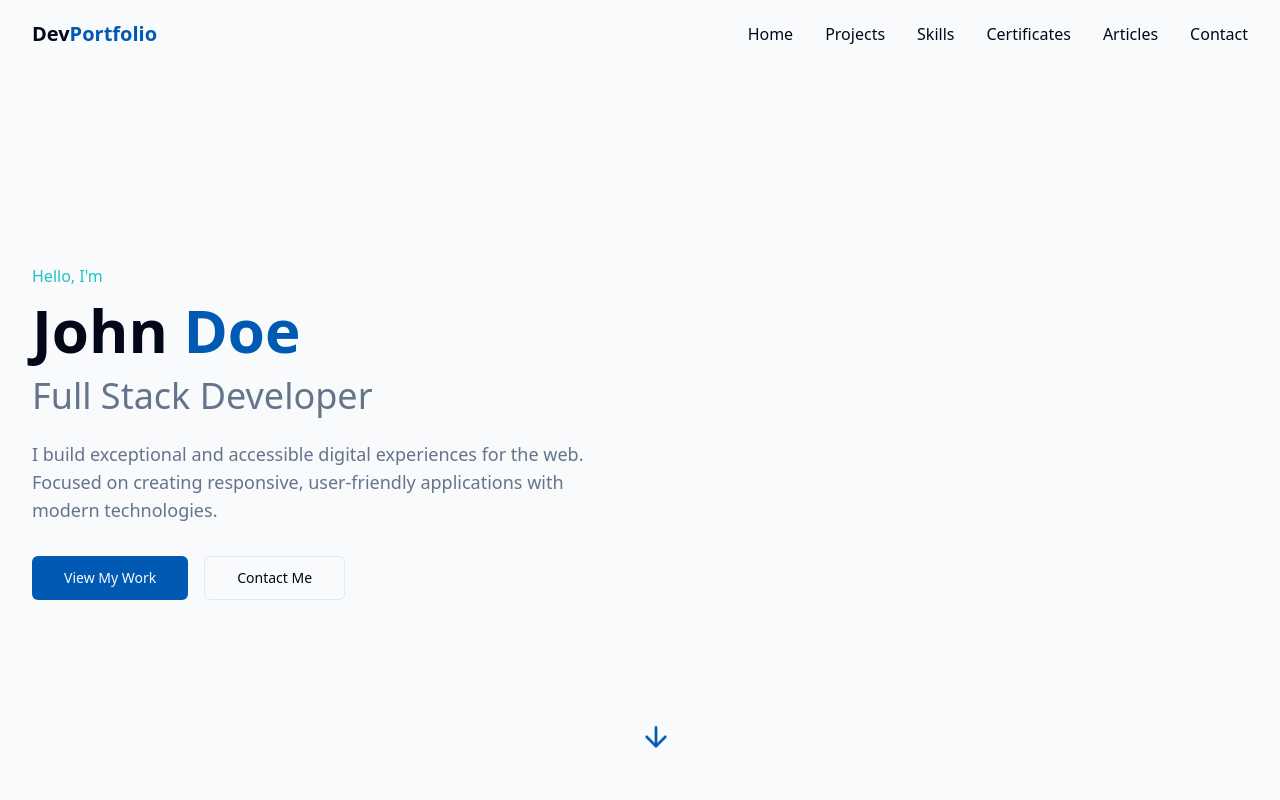
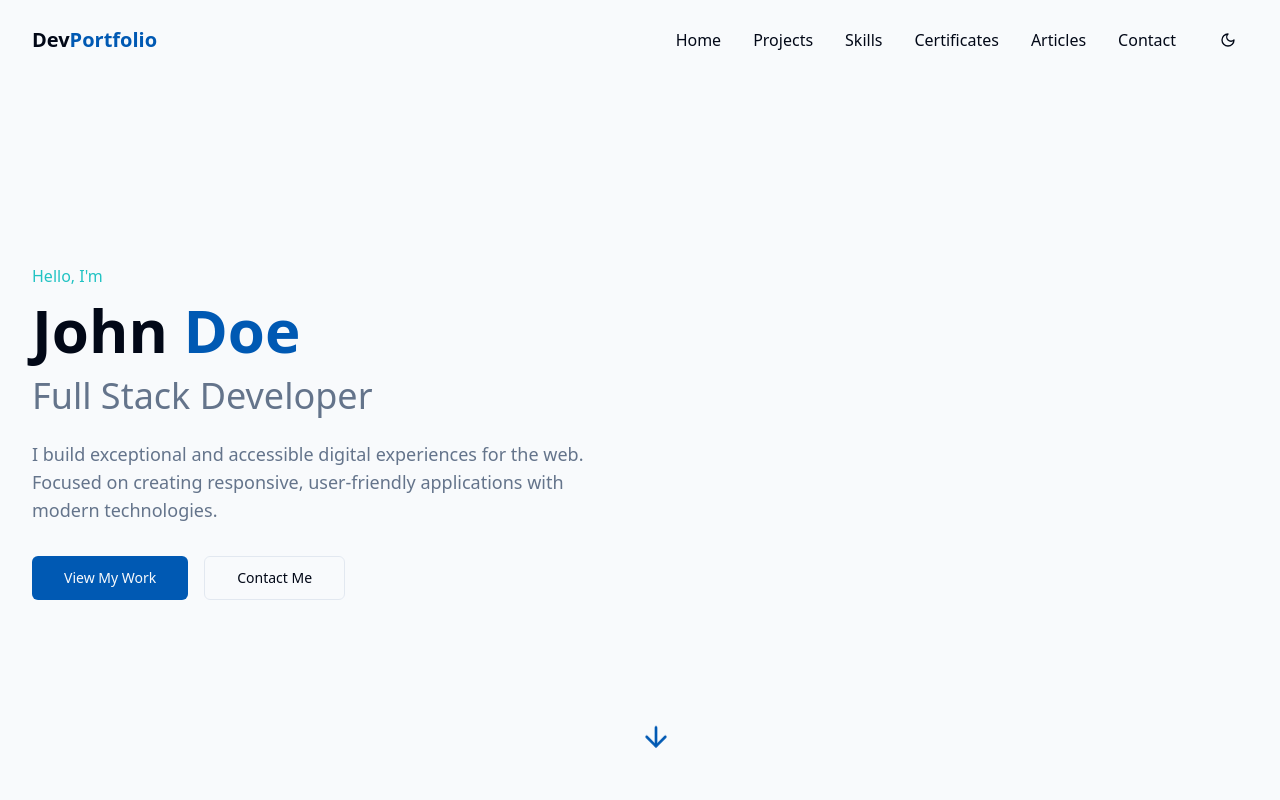
Before and after one commit to Ahmed-iCode/My-Portfolio, a React (Vite) app: page / in a window 1280 px wide. Shown: the top 800 px of the page. Built offline with nearby package versions, Linux system fonts and the light colour scheme.

Commit message:
Add dark mode icon
Add a dark mode icon to the UI.

```diff
--- a/src/components/Navbar.tsx
+++ b/src/components/Navbar.tsx
@@ -3,6 +3,7 @@ import React, { useState, useEffect } from 'react';
 import { Menu, X } from 'lucide-react';
 import { Button } from '@/components/ui/button';
 import { cn } from '@/lib/utils';
+import ThemeToggle from './ThemeToggle';
 
 const Navbar = () => {
   const [isOpen, setIsOpen] = useState(false);
@@ -43,7 +44,7 @@ const Navbar = () => {
         </a>
 
         {/* Desktop Nav */}
-        <nav className="hidden md:flex space-x-8">
+        <nav className="hidden md:flex items-center space-x-8">
           {navLinks.map((link, index) => (
             <a
               key={index}
@@ -53,17 +54,20 @@ const Navbar = () => {
               {link.title}
             </a>
           ))}
+          <ThemeToggle />
         </nav>
 
-        {/* Mobile Nav Button */}
+        {/* Mobile Nav Button and Theme Toggle */}
+        <div className="flex items-center md:hidden space-x-2">
+          <ThemeToggle />
           <Button
             variant="ghost"
-          className="md:hidden"
             onClick={toggleMenu}
             aria-label="Toggle menu"
           >
             {isOpen ? <X size={24} /> : <Menu size={24} />}
           </Button>
+        </div>
       </div>
 
       {/* Mobile Nav Menu */}
--- /dev/null
+++ b/src/components/ThemeToggle.tsx
@@ -0,0 +1,52 @@
+
+import React, { useState, useEffect } from 'react';
+import { Moon, Sun } from 'lucide-react';
+import { Button } from '@/components/ui/button';
+
+const ThemeToggle = () => {
+  const [isDarkMode, setIsDarkMode] = useState(false);
+
+  useEffect(() => {
+    // Check if user has a preferred color scheme
+    const prefersDark = window.matchMedia('(prefers-color-scheme: dark)').matches;
+
+    // Check if there's a saved theme preference in localStorage
+    const savedTheme = localStorage.getItem('theme');
+
+    // Initialize theme based on saved preference or system preference
+    if (savedTheme === 'dark' || (!savedTheme && prefersDark)) {
+      setIsDarkMode(true);
+      document.documentElement.classList.add('dark');
+    }
+  }, []);
+
+  const toggleTheme = () => {
+    if (isDarkMode) {
+      document.documentElement.classList.remove('dark');
+      localStorage.setItem('theme', 'light');
+    } else {
+      document.documentElement.classList.add('dark');
+      localStorage.setItem('theme', 'dark');
+    }
+    setIsDarkMode(!isDarkMode);
+  };
+
+  return (
+    <Button
+      variant="ghost"
+      size="icon"
+      onClick={toggleTheme}
+      aria-label={isDarkMode ? 'Switch to light mode' : 'Switch to dark mode'}
+      title={isDarkMode ? 'Switch to light mode' : 'Switch to dark mode'}
+      className="rounded-full"
+    >
+      {isDarkMode ? (
+        <Sun className="h-5 w-5" />
+      ) : (
+        <Moon className="h-5 w-5" />
+      )}
+    </Button>
+  );
+};
+
+export default ThemeToggle;
--- a/src/index.css
+++ b/src/index.css
@@ -46,10 +46,10 @@
     --popover: 222.2 84% 4.9%;
     --popover-foreground: 210 40% 98%;
 
-    --primary: 210 40% 98%;
+    --primary: 210 100% 70%;
     --primary-foreground: 222.2 47.4% 11.2%;
 
-    --secondary: 217.2 32.6% 17.5%;
+    --secondary: 180 70% 45%;
     --secondary-foreground: 210 40% 98%;
 
     --muted: 217.2 32.6% 17.5%;
```
Lines whose indentation alone changed are shown as unchanged.
